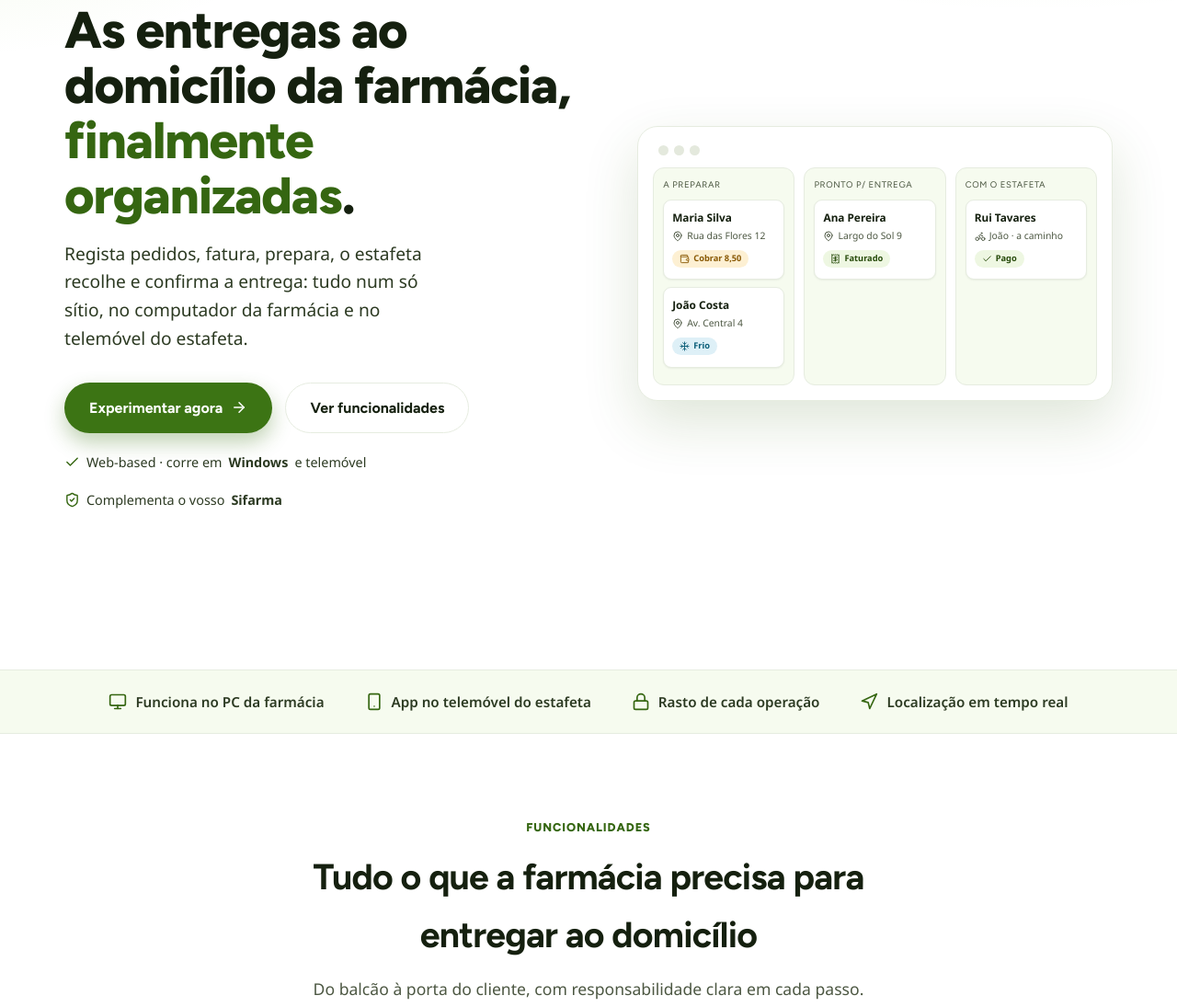
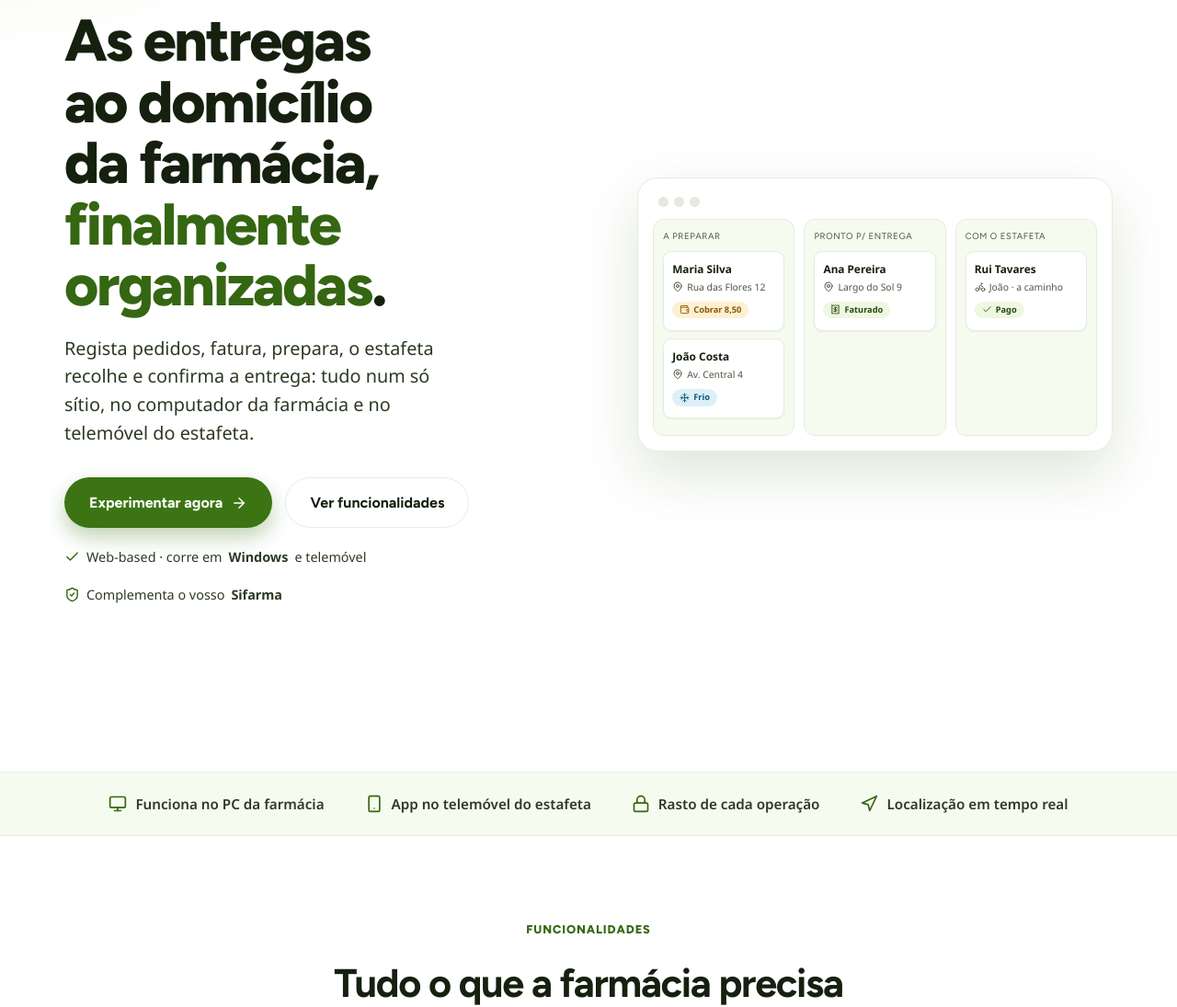
Before and after one commit to rgvduarte/Gripharma-, a website: page docs/index.html in a window 1280 px wide. Shown: the part 240-1335 px from the top of the page at 92% size. Drawn offline with Linux system fonts and the light colour scheme.

Commit message:
Taste + impeccable bolder/distill/polish pass
- Tipografia 'bolder': hero maior e mais apertado (tracking -.035em), nomes de cartão reforçados
- text-wrap: balance nos títulos e pretty nos parágrafos (sem órfãs)
- Algarismos tabulares em valores, códigos e estatísticas
- Mantém linguagem trust-first/acessível (dials baixos) adequada a farmácia

```diff
--- a/docs/landing.css
+++ b/docs/landing.css
@@ -42,6 +42,8 @@ body {
   line-height: 1.6;
 }
 h1, h2, h3, .nav-brand span { font-family: var(--font-head); letter-spacing: -.02em; }
+h1, h2, h3 { text-wrap: balance; }
+p { text-wrap: pretty; }
 a { color: inherit; }
 img { max-width: 100%; }
 .wrap { max-width: 1140px; margin: 0 auto; padding: 0 24px; }
@@ -91,16 +93,16 @@ img { max-width: 100%; }
     radial-gradient(1100px 480px at 88% -12%, rgba(123, 191, 46, .18), transparent 60%),
     radial-gradient(820px 420px at -5% 0%, rgba(123, 191, 46, .12), transparent 55%);
 }
-.hero-inner { display: grid; grid-template-columns: 1.05fr .95fr; gap: 52px; align-items: center; padding: 84px 0 70px; }
+.hero-inner { display: grid; grid-template-columns: 1.05fr .95fr; gap: 52px; align-items: center; padding: 92px 0 78px; }
 .eyebrow {
   display: inline-flex; align-items: center; gap: 8px;
   background: var(--green-soft); color: var(--green-darker);
   font-weight: 700; font-size: .82rem; padding: 7px 15px; border-radius: 999px; margin-bottom: 22px;
 }
 .eyebrow .icon { width: 16px; height: 16px; }
-.hero h1 { font-size: clamp(2.15rem, 4.6vw, 3.5rem); line-height: 1.07; margin: 0 0 18px; font-weight: 800; color: var(--ink); }
+.hero h1 { font-size: clamp(2.4rem, 5.1vw, 4rem); line-height: 1.04; margin: 0 0 20px; font-weight: 800; letter-spacing: -.035em; color: var(--ink); }
 .hero h1 .hl { color: var(--green-dark); }
-.hero p.lead { font-size: 1.2rem; color: var(--ink-2); margin: 0 0 32px; max-width: 38ch; }
+.hero p.lead { font-size: 1.24rem; line-height: 1.55; color: var(--ink-2); margin: 0 0 32px; max-width: 36ch; }
 .hero-cta { display: flex; gap: 14px; flex-wrap: wrap; }
 .hero-note { margin-top: 20px; font-size: .9rem; color: var(--ink-2); display: flex; align-items: center; gap: 18px; flex-wrap: wrap; }
 .hero-note span { display: inline-flex; align-items: center; gap: 7px; }
@@ -188,7 +190,7 @@ img { max-width: 100%; }
 section { padding: 88px 0; }
 .section-head { text-align: center; max-width: 640px; margin: 0 auto 52px; }
 .section-head .kicker { color: var(--green-dark); font-weight: 800; letter-spacing: .07em; text-transform: uppercase; font-size: .8rem; font-family: var(--font-head); }
-.section-head h2 { font-size: clamp(1.75rem, 3.1vw, 2.45rem); margin: 12px 0 12px; color: var(--ink); }
+.section-head h2 { font-size: clamp(1.9rem, 3.5vw, 2.7rem); letter-spacing: -.03em; margin: 12px 0 12px; color: var(--ink); }
 .section-head p { color: var(--muted); font-size: 1.1rem; margin: 0; }
 
 /* Features */
--- a/docs/styles.css
+++ b/docs/styles.css
@@ -59,6 +59,7 @@ body {
 }
 
 h1, h2, h3, .brand-text strong, .modal-head h3 { font-family: var(--font-head); }
+.card-code, .badge, .stats b, .report-table td.num, .report-stat .v { font-variant-numeric: tabular-nums; }
 
 /* Foco acessível para navegação por teclado */
 :focus-visible { outline: 3px solid var(--ring); outline-offset: 2px; }
@@ -183,7 +184,7 @@ button:focus:not(:focus-visible), a:focus:not(:focus-visible) { outline: none; }
 .card-top { display: flex; justify-content: space-between; align-items: baseline; gap: 8px; }
 .card-code { font-weight: 700; color: var(--green-dark); font-size: .9rem; }
 .card-time { font-size: .72rem; color: var(--muted); }
-.card-name { font-weight: 700; margin: 4px 0 2px; }
+.card-name { font-weight: 700; font-size: 1rem; letter-spacing: -.01em; margin: 4px 0 2px; }
 .card-line { font-size: .86rem; color: var(--text-2); margin: 2px 0; display: flex; gap: 6px; }
 .card-line .ico { opacity: .6; }
 .card-items { font-size: .84rem; color: var(--text-3); margin: 6px 0; white-space: pre-wrap; }
```
